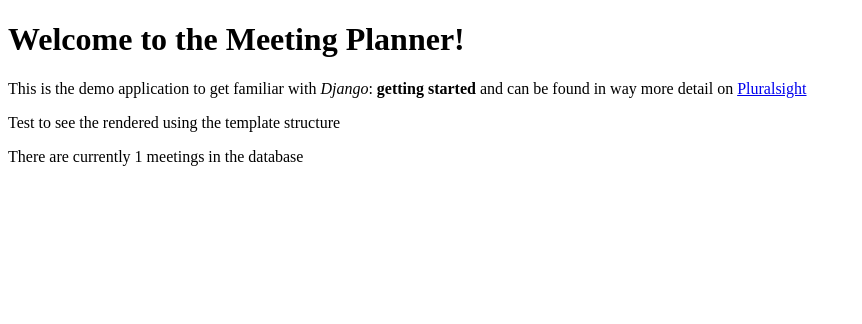
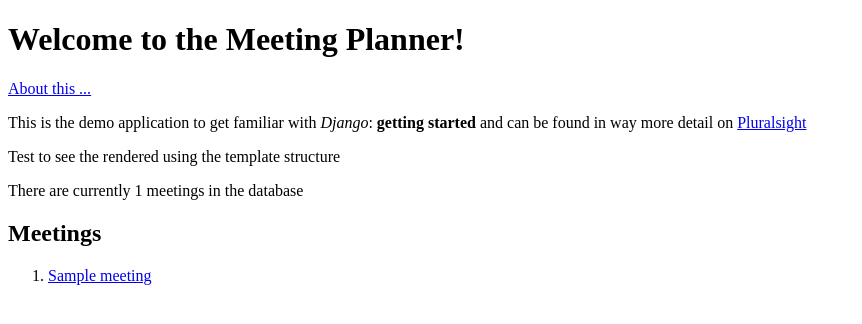
Before and after one commit to vfarah-if/PythonCodeExercises, a Django app: page / in a window 1280 px wide. Shown: the top 324 px of the page, without its empty margins (0-862 px from the left). Run offline with Django 3.2, Linux system fonts and the light colour scheme; tables that the repository leaves empty hold one stand-in row (values such as "Sample post").

Commit message:
Added list of urls using for

```diff
--- a/django_getting_started/website/templates/website/welcome.html
+++ b/django_getting_started/website/templates/website/welcome.html
@@ -6,11 +6,22 @@
 </head>
 <body>
     <h1>Welcome to the Meeting Planner!</h1>
+    <a href="/about">About this ...</a>
     <p>
         This is the demo application to get familiar with <em>Django</em>: <strong>getting started</strong>
         and can be found in way more detail on <a href="https://www.pluralsight.com">Pluralsight</a>
     </p>
     <p>{{ message }}</p>
     <p>There are currently {{ meetings_count }} meetings in the database</p>
+    <h2>Meetings</h2>
+    <ol>
+        {% for meeting in meetings %}
+            <li>
+                <a href="/meetings/{{meeting.id}}">
+                    {{ meeting.title }}
+                </a>
+            </li>
+        {% endfor %}
+    </ol>
 </body>
 </html>
--- a/django_getting_started/website/views.py
+++ b/django_getting_started/website/views.py
@@ -7,7 +7,8 @@ from meetings.models import Meeting
 def welcome(request):
     data = dict(
         message="Test to see the rendered using the template structure",
-        meetings_count=Meeting.objects.count()
+        meetings_count=Meeting.objects.count(),
+        meetings=Meeting.objects.all()
     )
     return render(request, 'website/welcome.html', data)
 
```
